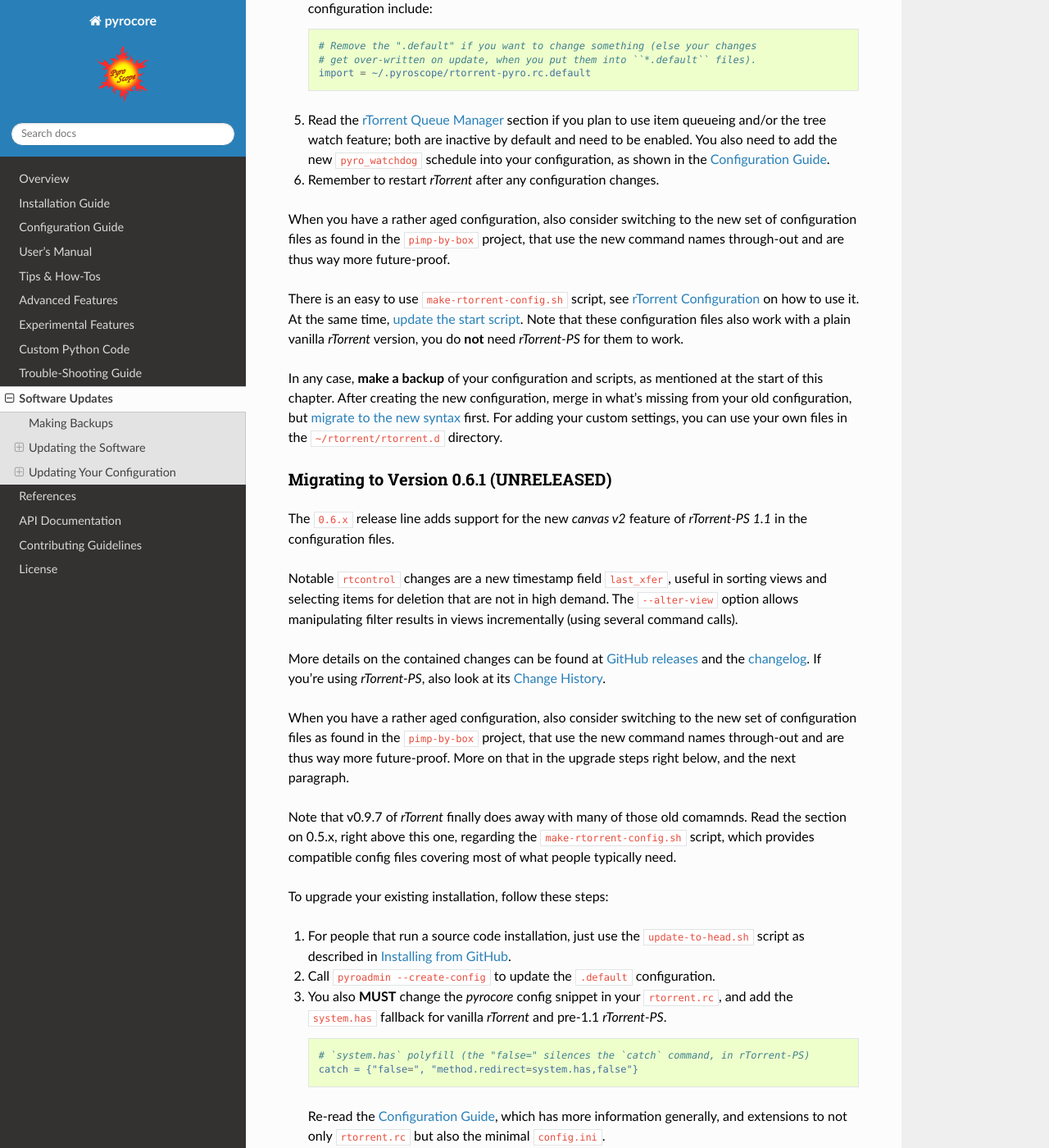
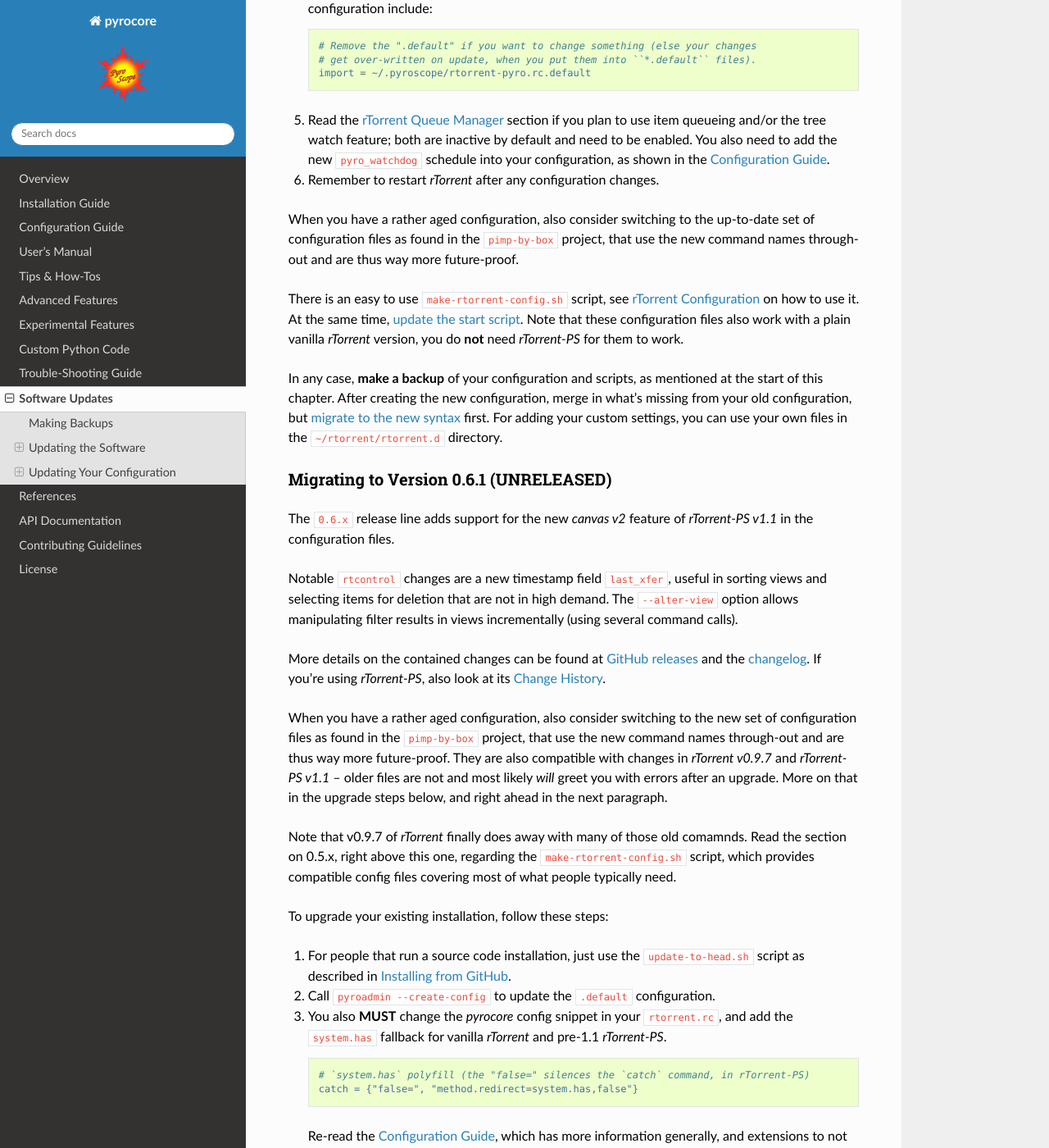
Before and after one commit to pyroscope/pyrocore, a Sphinx documentation site: the page built from docs/updating.rst, in a window 1280 px wide and 1400 px high, scrolled down 3086 px. Shown: the whole window at 82% size. Built offline with Sphinx 7.4.7 and the Read the Docs theme 2.0.0, drawn with Linux system fonts in a browser that asks for light colours.

Commit message:
docs: minor clarification

```diff
--- a/docs/updating.rst
+++ b/docs/updating.rst
@@ -164,7 +164,7 @@ To upgrade your existing installation, follow these steps:
    configuration, as shown in the :doc:`setup`.
 #. Remember to restart *rTorrent* after any configuration changes.
 
-When you have a rather aged configuration, also consider switching to the new
+When you have a rather aged configuration, also consider switching to the up-to-date
 set of configuration files as found in the ``pimp-by-box`` project, that use
 the new command names through-out and are thus way more future-proof.
 
@@ -185,7 +185,7 @@ For adding your custom settings, you can use your own files in the ``~/rtorrent/
 Migrating to Version 0.6.1 (UNRELEASED)
 ^^^^^^^^^^^^^^^^^^^^^^^^^^^^^^^^^^^^^^^
 
-The ``0.6.x`` release line adds support for the new *canvas v2* feature of `rTorrent-PS 1.1`
+The ``0.6.x`` release line adds support for the new *canvas v2* feature of `rTorrent-PS v1.1`
 in the configuration files.
 
 Notable ``rtcontrol`` changes are a new timestamp field ``last_xfer``,
@@ -199,7 +199,9 @@ If you're using `rTorrent-PS`, also look at its `Change History`_.
 When you have a rather aged configuration, also consider switching to the new
 set of configuration files as found in the ``pimp-by-box`` project, that use
 the new command names through-out and are thus way more future-proof.
-More on that in the upgrade steps right below, and the next paragraph.
+They are also compatible with changes in `rTorrent v0.9.7` and `rTorrent-PS v1.1`
+– older files are not and most likely *will* greet you with errors after an upgrade.
+More on that in the upgrade steps below, and right ahead in the next paragraph.
 
 Note that v0.9.7 of `rTorrent` finally does away with many of those old comamnds.
 Read the section on 0.5.x, right above this one,
```
